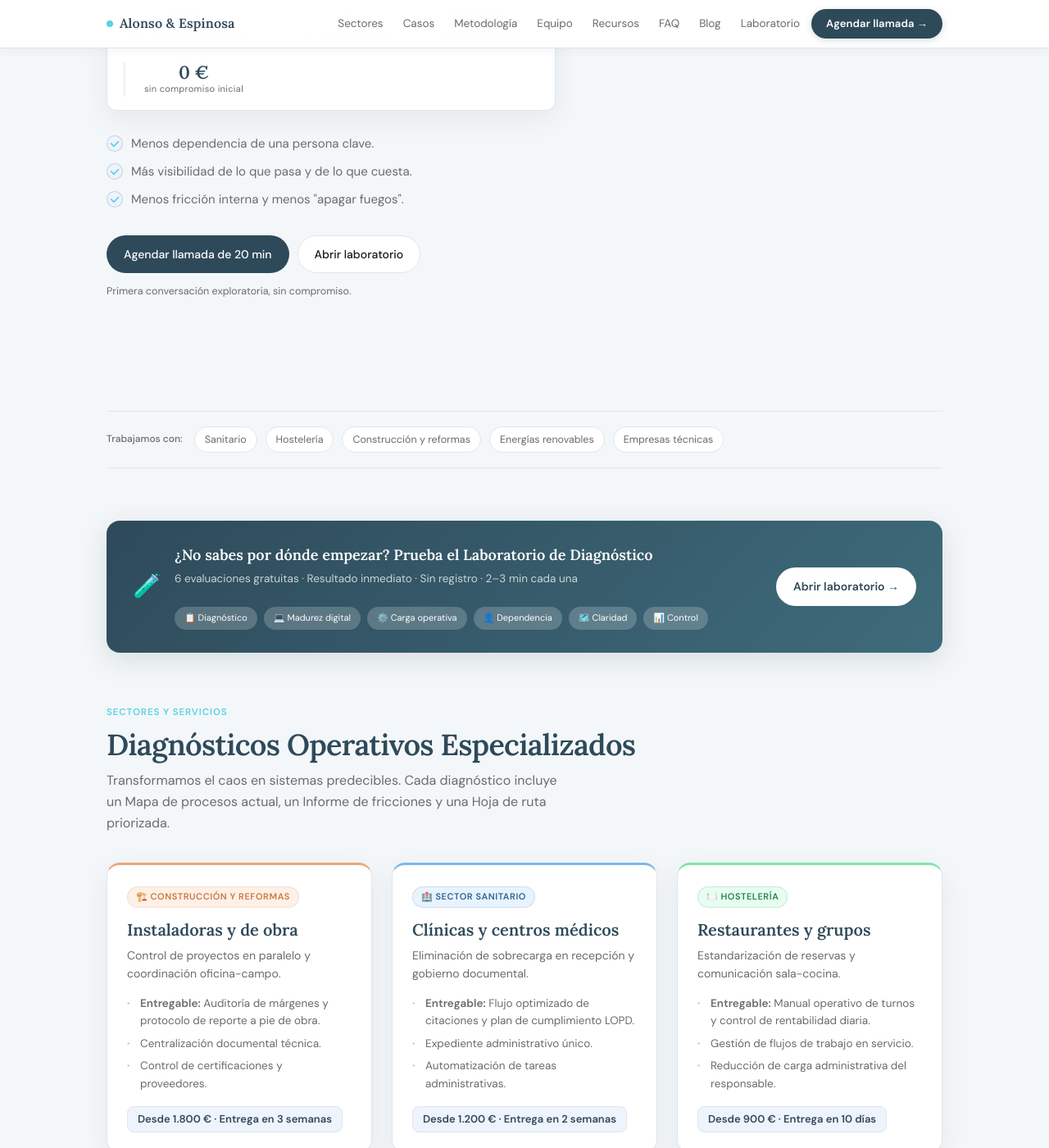
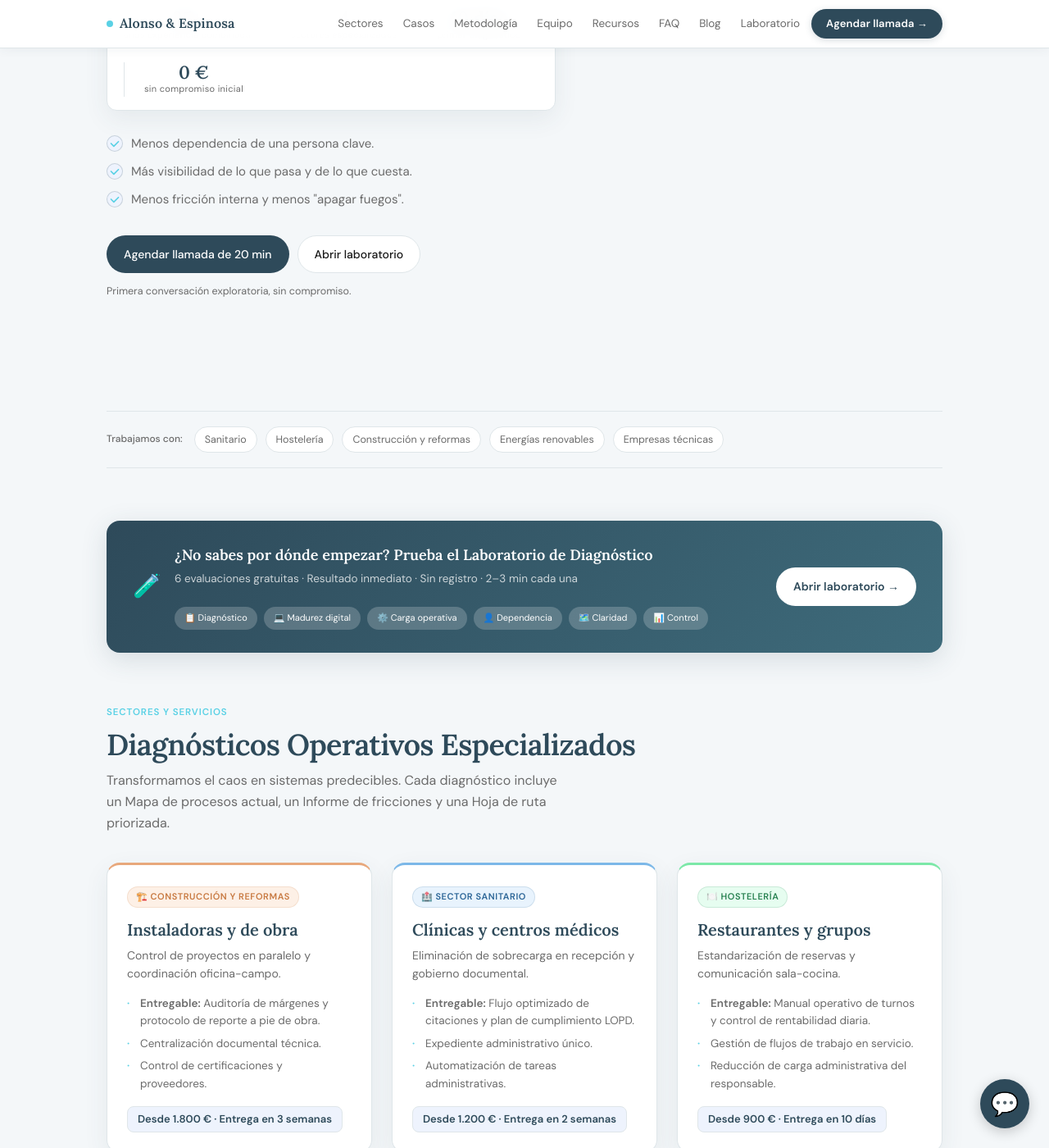
Before and after one commit to alauriela/alonsoespinosa-web, a Jekyll site: the page index.html, which Jekyll copies as it is, in a window 1280 px wide and 1400 px high, scrolled down 556 px. Shown: the whole window at 82% size. Built offline with Jekyll 4.4.1, drawn with Linux system fonts in a browser that asks for light colours.

Commit message:
Update index.html

```diff
--- a/index.html
+++ b/index.html
@@ -278,7 +278,91 @@
   </style>
 </head>
 <body>
+  </style>
+</head>
+<body>
 
+<!-- TODO EL CONTENIDO EXISTENTE DE TU PÁGINA (nav, hero, secciones, footer) -->
+
+<!-- ========== CHATBOT FLOTANTE ========== -->
+<style>
+  .chatbot-float {
+    position: fixed;
+    bottom: 24px;
+    right: 24px;
+    z-index: 1000;
+  }
+  .chatbot-float button {
+    background: var(--accent);
+    border: none;
+    width: 60px;
+    height: 60px;
+    border-radius: 30px;
+    cursor: pointer;
+    box-shadow: 0 4px 16px rgba(0,0,0,0.2);
+    transition: all 0.2s ease;
+    display: flex;
+    align-items: center;
+    justify-content: center;
+    font-size: 28px;
+  }
+  .chatbot-float button:hover {
+    transform: scale(1.05);
+    background: var(--accent2);
+  }
+  .chatbot-modal {
+    display: none;
+    position: fixed;
+    bottom: 100px;
+    right: 24px;
+    width: 380px;
+    height: 600px;
+    background: white;
+    border-radius: 16px;
+    box-shadow: 0 8px 32px rgba(0,0,0,0.2);
+    z-index: 1001;
+    overflow: hidden;
+    border: 1px solid var(--line);
+  }
+  .chatbot-modal iframe {
+    width: 100%;
+    height: 100%;
+    border: none;
+  }
+  .chatbot-modal.open {
+    display: block;
+  }
+  @media (max-width: 640px) {
+    .chatbot-modal { width: 90%; right: 5%; left: 5%; bottom: 80px; height: 550px; }
+  }
+</style>
+
+<div class="chatbot-float">
+  <button id="openChatbot" aria-label="Abrir chatbot">💬</button>
+</div>
+<div class="chatbot-modal" id="chatbotModal">
+  <iframe src="https://chatbot-alonso.vercel.app" title="Chatbot de Alonso & Espinosa"></iframe>
+</div>
+
+<script>
+  const openBtn = document.getElementById('openChatbot');
+  const modal = document.getElementById('chatbotModal');
+  if (openBtn && modal) {
+    openBtn.addEventListener('click', () => {
+      modal.classList.toggle('open');
+    });
+    // Cerrar al hacer clic fuera del modal
+    document.addEventListener('click', (e) => {
+      if (!modal.contains(e.target) && !openBtn.contains(e.target) && modal.classList.contains('open')) {
+        modal.classList.remove('open');
+      }
+    });
+  }
+</script>
+<!-- ========== FIN CHATBOT ========== -->
+
+</body>
+</html>
 <nav>
   <div class="nav-inner">
     <a href="#inicio" class="brand" aria-label="Alonso & Espinosa">
```
